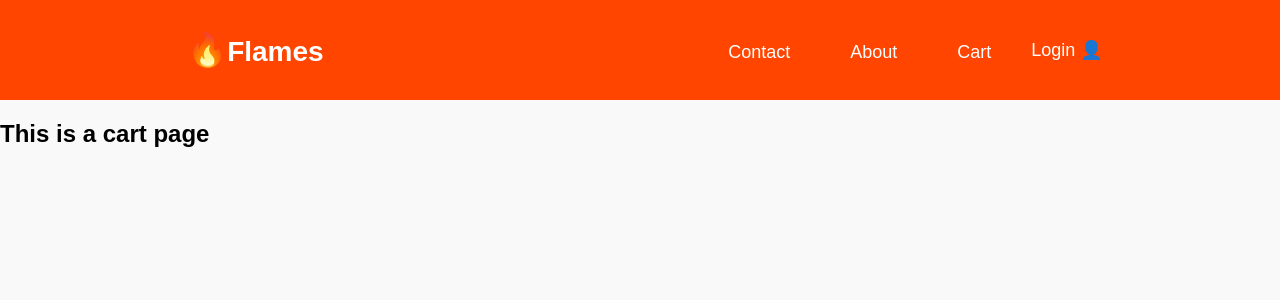
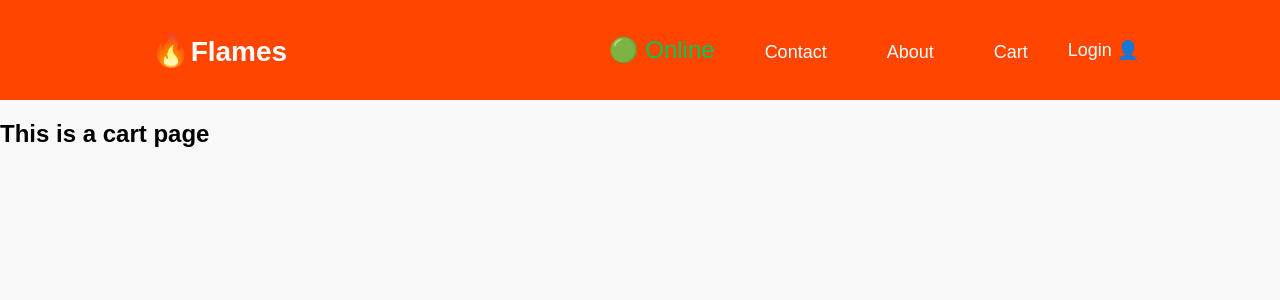
Before and after one commit to Karan-Bharti1/React-Polished, a React (Vite) app: page /cart in a window 1280 px wide. Shown: the top 300 px of the page. Built offline with nearby package versions, Linux system fonts and the light colour scheme.

Commit message:
Hnadled Online Offline Status in our application

```diff
--- a/index.css
+++ b/index.css
@@ -370,7 +370,28 @@ justify-content: space-between;
   font-family: 'Segoe UI', Tahoma, Geneva, Verdana, sans-serif;
   animation: blink 1.5s infinite;
 }
+.online-status {
+  display: flex;
+  align-items: center;
+  font-size: medium;
+  font-weight: medium;
+  margin-left: auto; /* push to right if inside nav */
+}
 
+.status {
+  display: flex;
+  align-items: center;
+  gap: 6px;
+}
+
+.status.online {
+  color: #00c853; /* green */
+}
+
+.status.offline {
+  color: #d32f2f; /* red */
+  animation: blink 1.4s infinite;
+}
 /* Mobile Responsive */
 @media (max-width: 660px) {
   .nav-items > ul > li {
--- a/src/components/Header.js
+++ b/src/components/Header.js
@@ -1,30 +1,56 @@
-import React, { useState } from 'react'
-import { Link } from 'react-router-dom'
-
+import React, { useState } from "react";
+import { Link } from "react-router-dom";
+import useOnlineStatus from "../utils/useOnlineStatus";
+import { BsFillPersonLinesFill } from "react-icons/bs";
 
 function Header() {
-  const [isLogin,setIsLogin]=useState(false)
+  const [isLogin, setIsLogin] = useState(false);
+  const onlineStatus = useOnlineStatus();
   return (
-    <div className='header'>
-        <div className='logo-container'>
+    <div className="header">
+      <div className="logo-container">
         <div className="logo">
-        <Link to="/" className='logo-text'>
+          <Link to="/" className="logo-text">
             <span className="fire-icon">🔥</span>
             <span className="fire-text">Flames</span>
           </Link>
         </div>
       </div>
-        <div className='nav-items'>
+      <div className="nav-items">
         <ul>
-                  <li><Link className='primary-button' to="/contact">Contact</Link></li>
-                    <li><Link className='primary-button' to="/about">About</Link></li>
-                    <li><Link className='primary-button' to="/cart">Cart</Link></li>
-                    <button onClick={()=>setIsLogin(!isLogin)} className='primary-button'>{isLogin?"Logout👤": "Login 👤"}</button>
+          <li className="online-status">
+            {onlineStatus ? (
+              <span className="status online">🟢 Online</span>
+            ) : (
+              <span className="status offline">🔴 Offline</span>
+            )}
+          </li>
+
+          <li>
+            <Link className="primary-button" to="/contact">
+              Contact
+            </Link>
+          </li>
+          <li>
+            <Link className="primary-button" to="/about">
+              About
+            </Link>
+          </li>
+          <li>
+            <Link className="primary-button" to="/cart">
+              Cart
+            </Link>
+          </li>
+          <button
+            onClick={() => setIsLogin(!isLogin)}
+            className="primary-button"
+          >
+            {isLogin ? "Logout👤" : "Login 👤"}
+          </button>
         </ul>
-
       </div>
     </div>
-  )
+  );
 }
 
-export default Header
+export default Header;
```
Lines whose indentation alone changed are shown as unchanged.
